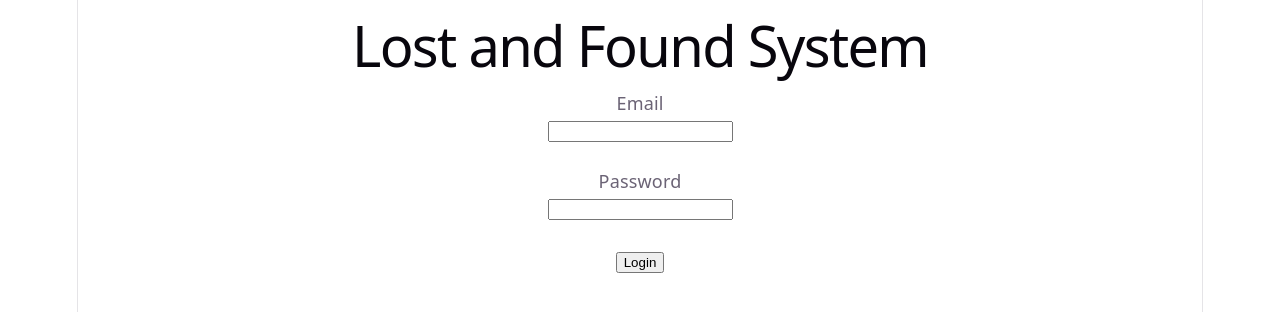
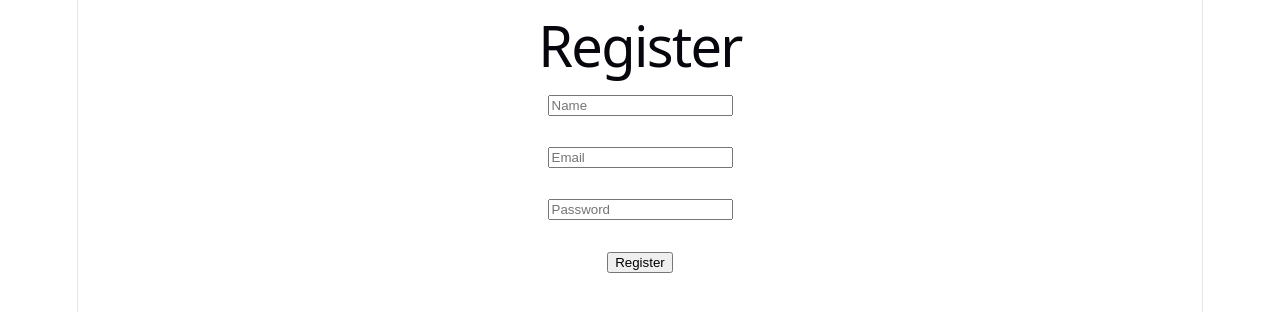
Before and after one commit to jsmndb/lost-found-system, a React (Vite) app in the folder client/client/: page / in a window 1280 px wide. Shown: the top 312 px of the page. Built offline with nearby package versions, Linux system fonts and the light colour scheme.

Commit message:
Added React register page

```diff
--- a/client/client/src/App.jsx
+++ b/client/client/src/App.jsx
@@ -1,7 +1,7 @@
-import LoginPage from "./pages/LoginPage";
+import RegisterPage from "./pages/RegisterPage";
 
 function App() {
-  return <LoginPage />;
+  return <RegisterPage />;
 }
 
 export default App;
--- a/client/client/src/pages/LoginPage.jsx
+++ b/client/client/src/pages/LoginPage.jsx
@@ -12,14 +12,19 @@ function LoginPage() {
       const response = await axios.post(
         "http://localhost:5000/login",
         {
-          email,
-          password,
+            email,
+            password,
         }
       );
 
-      console.log(response.data);
+    localStorage.setItem(
+        "token",
+        response.data.token
+    );
 
-      alert(response.data.message);
+    console.log(response.data);
+
+    alert(response.data.message);
     } catch (error) {
       console.error(error);
       alert("Login failed");
--- /dev/null
+++ b/client/client/src/pages/RegisterPage.jsx
@@ -0,0 +1,78 @@
+import { useState } from "react";
+import axios from "axios";
+
+function RegisterPage() {
+  const [name, setName] = useState("");
+  const [email, setEmail] = useState("");
+  const [password, setPassword] = useState("");
+
+  const handleRegister = async (e) => {
+    e.preventDefault();
+
+    try {
+      const response = await axios.post(
+        "http://localhost:5000/register",
+        {
+          name,
+          email,
+          password,
+        }
+      );
+
+      alert(response.data.message);
+    } catch (error) {
+      console.error(error);
+      alert("Registration failed");
+    }
+  };
+
+  return (
+    <div>
+      <h1>Register</h1>
+
+      <form onSubmit={handleRegister}>
+        <input
+          type="text"
+          placeholder="Name"
+          value={name}
+          onChange={(e) =>
+            setName(e.target.value)
+          }
+        />
+
+        <br />
+        <br />
+
+        <input
+          type="email"
+          placeholder="Email"
+          value={email}
+          onChange={(e) =>
+            setEmail(e.target.value)
+          }
+        />
+
+        <br />
+        <br />
+
+        <input
+          type="password"
+          placeholder="Password"
+          value={password}
+          onChange={(e) =>
+            setPassword(e.target.value)
+          }
+        />
+
+        <br />
+        <br />
+
+        <button type="submit">
+          Register
+        </button>
+      </form>
+    </div>
+  );
+}
+
+export default RegisterPage;
```
